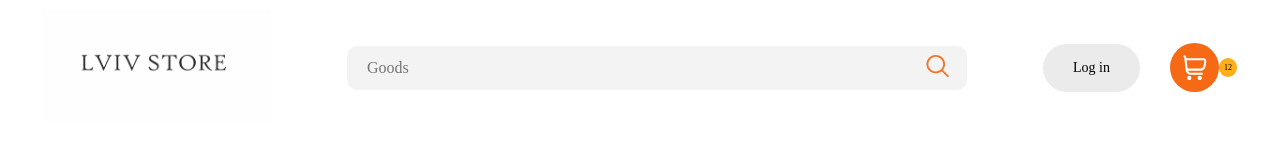
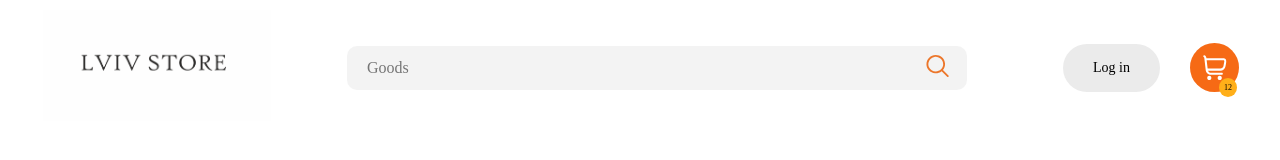
Before and after one commit to Ximik-Yura/index.lviv_store, a plain HTML site: page index.html in a window 1280 px wide. Drawn offline with Linux system fonts and the light colour scheme.

Commit message:
Update style.css
change style  .shoping-counter

```diff
--- a/css/style.css
+++ b/css/style.css
@@ -72,6 +72,7 @@
   text-decoration: none;
 }
 .shoping-counter {
+  position: relative;
   right: 0;
   bottom: 0;
   background-color: #ffaf19;
@@ -81,4 +82,6 @@
   display: block;
   padding: 5px;
   border-radius: 50%;
+  margin-top: 40px;
+  margin-left: -20px;
 }
```
